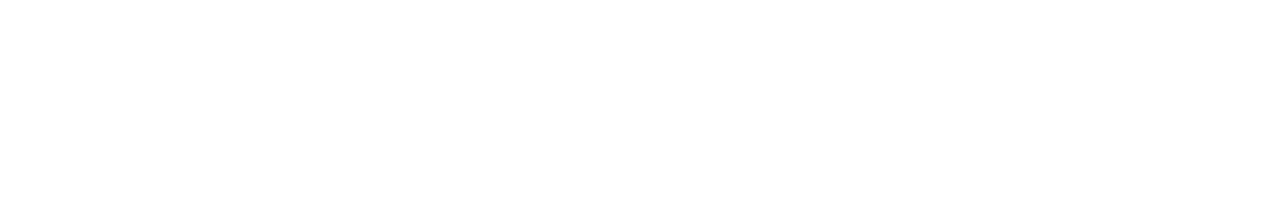
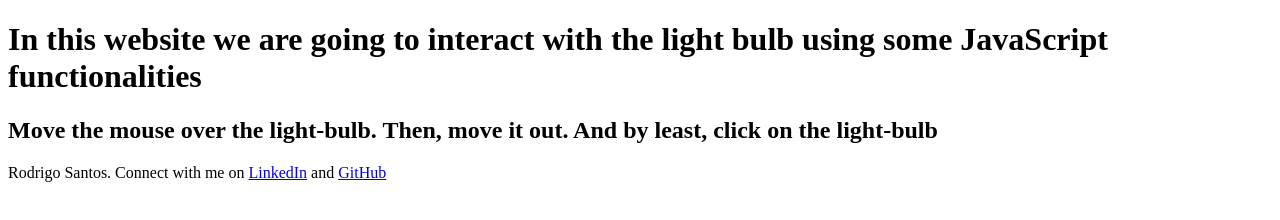
Before and after one commit to RodrigoSantos95/lightbulb-website, a plain HTML site: page index.html in a window 1280 px wide. Drawn offline with Linux system fonts and the light colour scheme.

Commit message:
add script

```diff
--- a/index.html
+++ b/index.html
@@ -7,8 +7,14 @@
     <title>The light bulb website</title>
     <link rel="stylesheet" href="style/style.css">
     <link rel="icon" href="pictures/light-bulb.png">
+    <script src="script.js"></script>
 </head>
 <body>
+    <h1>In this website we are going to interact with the light bulb using some JavaScript functionalities</h1>
 
+    <h2>Move the mouse over the light-bulb. Then, move it out. And by least, click on the light-bulb</h2>
 </body>
+<footer>
+    <p>Rodrigo Santos. Connect with me on <a href="https://www.linkedin.com/in/rodrigo-costa-santos/">LinkedIn</a> and <a href="https://github.com/RodrigoSantos95">GitHub</a></p>
+</footer>
 </html>
```
Also changed, not shown: script.js (added).
